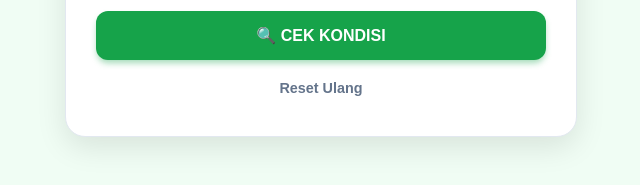
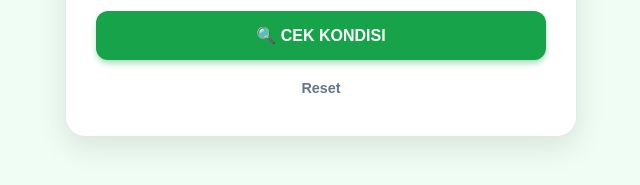
Before and after one commit to ZubergA/FreshSense-Web, a plain HTML site: page index.html in a window 1280 px wide. Shown: the part 419-604 px from the top of the page, 319-959 px from the left. Drawn offline with Linux system fonts and the light colour scheme.

Commit message:
Update index.html

```diff
--- a/index.html
+++ b/index.html
@@ -68,7 +68,7 @@
         </div>
 
         <button class="btn-scan" id="scanBtn">🔍 CEK KONDISI</button>
-        <button class="btn-reset" id="resetBtn">Reset Ulang</button>
+        <button class="btn-reset" id="resetBtn">Reset</button>
 
         <div id="result">
             <h2 id="resLabel" style="margin:0; color:#1e293b;">-</h2>
```
